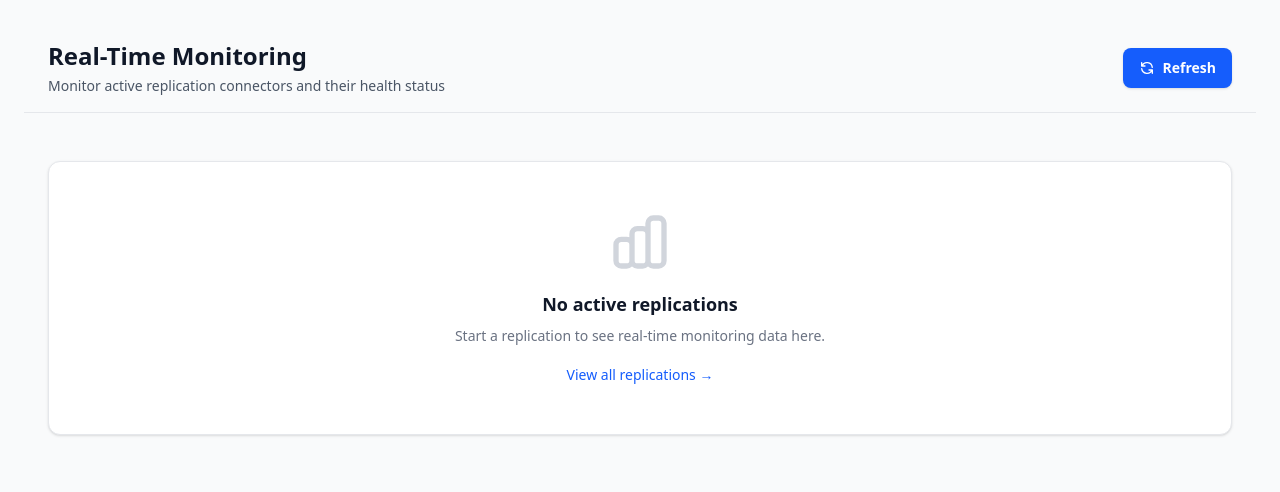
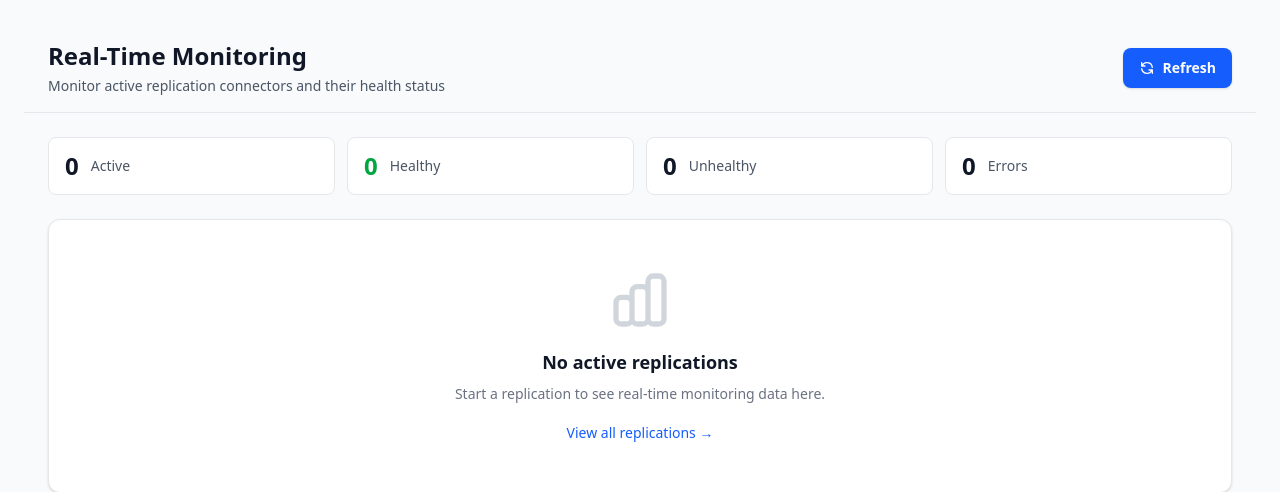
Before and after one commit to kbjovo/django-jovo-client, a Django app: page /monitoring/ in a window 1280 px wide. Shown: the top 492 px of the page. Run offline with Django 5.2, Linux system fonts and the light colour scheme; data that the repository does not hold is empty; style sheets or scripts are compiled from the project's sources; parts of the project's set-up code (start-up, migrations or seed data) failed here and were passed over; some libraries are stand-ins or nearby versions.

Commit message:
updated UI of monitoring page.

```diff
--- a/client/templates/client/connectors/connector_monitor.html
+++ b/client/templates/client/connectors/connector_monitor.html
@@ -532,7 +532,6 @@ function connectorAction(url, loadingMsg) {
 
   function healthColor(h) {
     if (h === 'healthy') return 'text-green-600 dark:text-green-400';
-    if (h === 'degraded') return 'text-yellow-600 dark:text-yellow-400';
     return 'text-red-600 dark:text-red-400';
   }
 
--- a/client/views/client_views.py
+++ b/client/views/client_views.py
@@ -163,8 +163,10 @@ class ClientDetailView(DetailView):
                 exists, status_data = connector_manager.get_connector_status(connector.connector_name)
                 if exists and status_data:
                     connector_state = status_data.get('connector', {}).get('state', 'UNKNOWN')
+                    tasks = status_data.get('tasks', [])
+                    has_failed_task = any(t.get('state') == 'FAILED' for t in tasks)
                     connector.debezium_status = {'state': connector_state, 'raw': status_data}
-                    if connector_state == 'RUNNING':
+                    if connector_state in ('RUNNING', 'PAUSED') and not has_failed_task:
                         running_count += 1
                 else:
                     connector.debezium_status = {'state': 'NOT_FOUND'}
--- a/client/views/dashboard_views.py
+++ b/client/views/dashboard_views.py
@@ -263,13 +263,12 @@ def monitoring_dashboard(request):
                 connector_state = status_data.get('connector', {}).get('state', 'UNKNOWN')
                 tasks = status_data.get('tasks', [])
 
+                has_failed_task = any(task.get('state') == 'FAILED' for task in tasks)
                 monitoring_data.append({
                     'config': config,
                     'connector_state': connector_state,
                     'tasks': tasks,
-                    'is_healthy': connector_state == 'RUNNING' and all(
-                        task.get('state') == 'RUNNING' for task in tasks
-                    ),
+                    'is_healthy': connector_state in ('RUNNING', 'PAUSED') and not has_failed_task,
                     'error_count': sum(1 for task in tasks if task.get('state') == 'FAILED'),
                 })
             else:
@@ -297,12 +296,20 @@ def monitoring_dashboard(request):
     unhealthy_count = total_active - healthy_count
     total_errors = sum(item.get('error_count', 0) for item in monitoring_data)
 
+    # Build unique client list for filter
+    clients = sorted(
+        {(item['config'].client_database.client.pk, item['config'].client_database.client.name)
+         for item in monitoring_data},
+        key=lambda c: c[1],
+    )
+
     context = {
         'monitoring_data': monitoring_data,
         'total_active': total_active,
         'healthy_count': healthy_count,
         'unhealthy_count': unhealthy_count,
         'total_errors': total_errors,
+        'clients': [{'id': c[0], 'name': c[1]} for c in clients],
     }
 
     return render(request, 'monitoring_dashboard.html', context)
--- a/jovoclient/settings.py
+++ b/jovoclient/settings.py
@@ -32,10 +32,9 @@ BASE_DIR = Path(__file__).resolve().parent.parent
 SECRET_KEY = os.getenv('SECRET_KEY', 'django-insecure-sd-&4j-s=6t(tj47cyr2fzx2&yn9r5+pu(8#_foh&u@9s8$oqs')
 
 # SECURITY WARNING: don't run with debug turned on in production!
-DEBUG = os.getenv('DEBUG', 'True').lower() in ('true', '1', 'yes')
+DEBUG = os.environ.get("DEBUG", "False")
 
-
-ALLOWED_HOSTS = os.getenv('ALLOWED_HOSTS', 'localhost,127.0.0.1').split(',')
+ALLOWED_HOSTS = os.environ.get("ALLOWED_HOSTS", "").split(",")
 
 
 # Application definition
--- a/templates/monitoring_dashboard.html
+++ b/templates/monitoring_dashboard.html
@@ -36,44 +36,91 @@
   </div>
 
   <!-- Scrollable Content Area -->
-  <div class="flex-1 overflow-y-auto px-6 py-6">
+  <div class="flex-1 overflow-y-auto px-6 py-6"
+       x-data="{
+         selectedClients: [],
+         open: false,
+         toggle(id) {
+           const idx = this.selectedClients.indexOf(id);
+           if (idx === -1) this.selectedClients.push(id);
+           else this.selectedClients.splice(idx, 1);
+         },
+         isVisible(clientId) {
+           return this.selectedClients.length === 0 || this.selectedClients.includes(clientId);
+         },
+         clearAll() { this.selectedClients = []; }
+       }">
+
+    <!-- Filter Bar -->
+    {% if clients %}
+    <div class="mb-6 flex items-center gap-3">
+      <!-- Multi-select dropdown -->
+      <div class="relative" @click.away="open = false">
+        <button @click="open = !open"
+                class="inline-flex items-center gap-2 px-4 py-2 bg-white dark:bg-gray-800 border border-gray-300 dark:border-gray-600 rounded-lg text-sm font-medium text-gray-700 dark:text-gray-300 hover:bg-gray-50 dark:hover:bg-gray-700 transition shadow-sm">
+          <svg class="w-4 h-4 text-gray-500 dark:text-gray-400" fill="none" stroke="currentColor" viewBox="0 0 24 24">
+            <path stroke-linecap="round" stroke-linejoin="round" stroke-width="2" d="M3 4a1 1 0 011-1h16a1 1 0 011 1v2.586a1 1 0 01-.293.707l-6.414 6.414a1 1 0 00-.293.707V17l-4 4v-6.586a1 1 0 00-.293-.707L3.293 7.293A1 1 0 013 6.586V4z"></path>
+          </svg>
+          <span x-text="selectedClients.length === 0 ? 'All Clients' : selectedClients.length + ' Client' + (selectedClients.length > 1 ? 's' : '') + ' Selected'"></span>
+          <svg class="w-4 h-4 transition-transform" :class="open ? 'rotate-180' : ''" fill="none" stroke="currentColor" viewBox="0 0 24 24">
+            <path stroke-linecap="round" stroke-linejoin="round" stroke-width="2" d="M19 9l-7 7-7-7"></path>
+          </svg>
+        </button>
+
+        <!-- Dropdown -->
+        <div x-show="open" x-transition x-cloak
+             class="absolute z-20 mt-2 w-64 bg-white dark:bg-gray-800 border border-gray-200 dark:border-gray-700 rounded-lg shadow-lg overflow-hidden">
+          {% for client in clients %}
+          <label @click.stop
+                 class="flex items-center gap-3 px-4 py-2.5 hover:bg-gray-50 dark:hover:bg-gray-700 cursor-pointer transition">
+            <input type="checkbox"
+                   :checked="selectedClients.includes({{ client.id }})"
+                   @change="toggle({{ client.id }})"
+                   class="w-4 h-4 rounded border-gray-300 dark:border-gray-600 text-blue-600 focus:ring-blue-500">
+            <span class="text-sm text-gray-700 dark:text-gray-300">{{ client.name }}</span>
+          </label>
+          {% endfor %}
+        </div>
+      </div>
+
+      <!-- Clear filter button -->
+      <button x-show="selectedClients.length > 0" x-cloak
+              @click="clearAll()"
+              class="inline-flex items-center gap-1 px-3 py-2 text-sm text-gray-600 dark:text-gray-400 hover:text-gray-800 dark:hover:text-gray-200 transition">
+        <svg class="w-3.5 h-3.5" fill="none" stroke="currentColor" viewBox="0 0 24 24">
+          <path stroke-linecap="round" stroke-linejoin="round" stroke-width="2" d="M6 18L18 6M6 6l12 12"></path>
+        </svg>
+        Clear
+      </button>
+    </div>
+    {% endif %}
 
     <!-- Statistics Cards -->
-    <div class="grid grid-cols-1 md:grid-cols-4 gap-4 mb-6">
-      <c-stat-card
-        title="Active Connectors"
-        value="{{ total_active|default:0 }}"
-        icon="sync"
-        color="blue"
-      />
-
-      <c-stat-card
-        title="Healthy"
-        value="{{ healthy_count|default:0 }}"
-        icon="chart"
-        color="green"
-      />
-
-      <c-stat-card
-        title="Unhealthy"
-        value="{{ unhealthy_count|default:0 }}"
-        icon="alert"
-        color="{% if unhealthy_count > 0 %}red{% else %}gray{% endif %}"
-      />
-
-      <c-stat-card
-        title="Total Errors"
-        value="{{ total_errors|default:0 }}"
-        icon="alert"
-        color="{% if total_errors > 0 %}red{% else %}gray{% endif %}"
-      />
+    <div class="grid grid-cols-2 md:grid-cols-4 gap-3 mb-6">
+      <div class="bg-white dark:bg-gray-800 border border-gray-200 dark:border-gray-700 rounded-lg px-4 py-3 flex items-center gap-3">
+        <span class="text-2xl font-bold text-gray-900 dark:text-white">{{ total_active|default:0 }}</span>
+        <span class="text-sm text-gray-600 dark:text-gray-400">Active</span>
+      </div>
+      <div class="bg-white dark:bg-gray-800 border border-gray-200 dark:border-gray-700 rounded-lg px-4 py-3 flex items-center gap-3">
+        <span class="text-2xl font-bold text-green-600 dark:text-green-400">{{ healthy_count|default:0 }}</span>
+        <span class="text-sm text-gray-600 dark:text-gray-400">Healthy</span>
+      </div>
+      <div class="bg-white dark:bg-gray-800 border border-gray-200 dark:border-gray-700 rounded-lg px-4 py-3 flex items-center gap-3">
+        <span class="text-2xl font-bold {% if unhealthy_count > 0 %}text-red-600 dark:text-red-400{% else %}text-gray-900 dark:text-white{% endif %}">{{ unhealthy_count|default:0 }}</span>
+        <span class="text-sm text-gray-600 dark:text-gray-400">Unhealthy</span>
+      </div>
+      <div class="bg-white dark:bg-gray-800 border border-gray-200 dark:border-gray-700 rounded-lg px-4 py-3 flex items-center gap-3">
+        <span class="text-2xl font-bold {% if total_errors > 0 %}text-red-600 dark:text-red-400{% else %}text-gray-900 dark:text-white{% endif %}">{{ total_errors|default:0 }}</span>
+        <span class="text-sm text-gray-600 dark:text-gray-400">Errors</span>
+      </div>
     </div>
 
     <!-- Monitoring Grid -->
     {% if monitoring_data %}
     <div class="grid grid-cols-1 lg:grid-cols-2 gap-6">
       {% for item in monitoring_data %}
-      <div class="bg-white dark:bg-gray-800 border border-gray-200 dark:border-gray-700 rounded-xl shadow-sm overflow-hidden">
+      <div x-show="isVisible({{ item.config.client_database.client.pk }})" x-transition
+           class="bg-white dark:bg-gray-800 border border-gray-200 dark:border-gray-700 rounded-xl shadow-sm overflow-hidden">
 
         <!-- Header -->
         <div class="px-5 py-4 border-b border-gray-200 dark:border-gray-700 {% if item.is_healthy %}bg-green-50 dark:bg-green-900/10{% else %}bg-red-50 dark:bg-red-900/10{% endif %}">
@@ -107,8 +154,14 @@
               </div>
             </div>
 
-            <!-- Status Badge -->
-            <span class="inline-flex items-center px-2.5 py-1 rounded-full text-xs font-semibold flex-shrink-0
+            <!-- Badges -->
+            <div class="flex items-center gap-1.5 flex-shrink-0">
+              {% if item.config.processing_mode == 'batch' %}
+              <span class="inline-flex items-center px-2.5 py-1 rounded-full text-xs font-medium bg-purple-100 text-purple-700 dark:bg-purple-900/30 dark:text-purple-400">Batch</span>
+              {% else %}
+              <span class="inline-flex items-center px-2.5 py-1 rounded-full text-xs font-medium bg-blue-100 text-blue-700 dark:bg-blue-900/30 dark:text-blue-400">CDC</span>
+              {% endif %}
+              <span class="inline-flex items-center px-2.5 py-1 rounded-full text-xs font-semibold
                 {% if item.connector_state == 'RUNNING' %}bg-green-100 text-green-700 dark:bg-green-900/30 dark:text-green-400
                 {% elif item.connector_state == 'FAILED' or item.connector_state == 'ERROR' %}bg-red-100 text-red-700 dark:bg-red-900/30 dark:text-red-400
                 {% elif item.connector_state == 'PAUSED' %}bg-yellow-100 text-yellow-700 dark:bg-yellow-900/30 dark:text-yellow-400
@@ -117,14 +170,22 @@
               </span>
             </div>
           </div>
+        </div>
 
         <!-- Body -->
         <div class="p-5 space-y-4">
 
-          <!-- Connector Name -->
-          <div>
+          <!-- Connector Name & Database -->
+          <div class="flex gap-6">
+            <div class="min-w-0 flex-1">
               <p class="text-xs font-medium text-gray-500 dark:text-gray-400 mb-1">Connector Name</p>
-            <p class="text-sm text-gray-900 dark:text-white font-mono">{{ item.config.connector_name }}</p>
+              <p class="text-sm text-gray-900 dark:text-white font-mono truncate">{{ item.config.connector_name }}</p>
+            </div>
+            <div class="min-w-0 flex-1">
+              <p class="text-xs font-medium text-gray-500 dark:text-gray-400 mb-1">Database</p>
+              <p class="text-sm text-gray-900 dark:text-white truncate">{{ item.config.client_database.db_name }}</p>
+              <p class="text-xs text-gray-500 dark:text-gray-400 truncate">{{ item.config.client_database.db_type|upper }} @ {{ item.config.client_database.host }}:{{ item.config.client_database.port }}</p>
+            </div>
           </div>
 
           <!-- Tasks -->
```
Also changed, not shown: client/replication/orchestrator.py (+10 -19 lines). Lines whose indentation alone changed are shown as unchanged.
